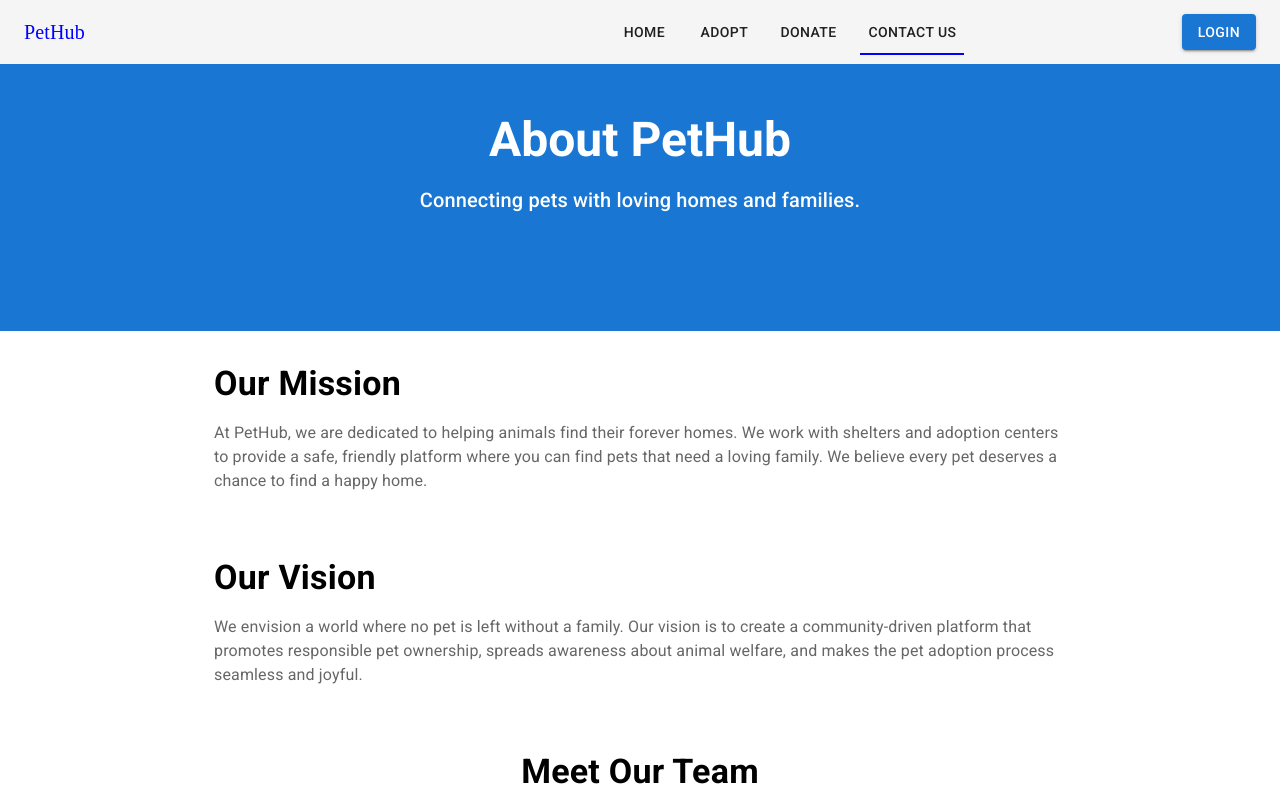
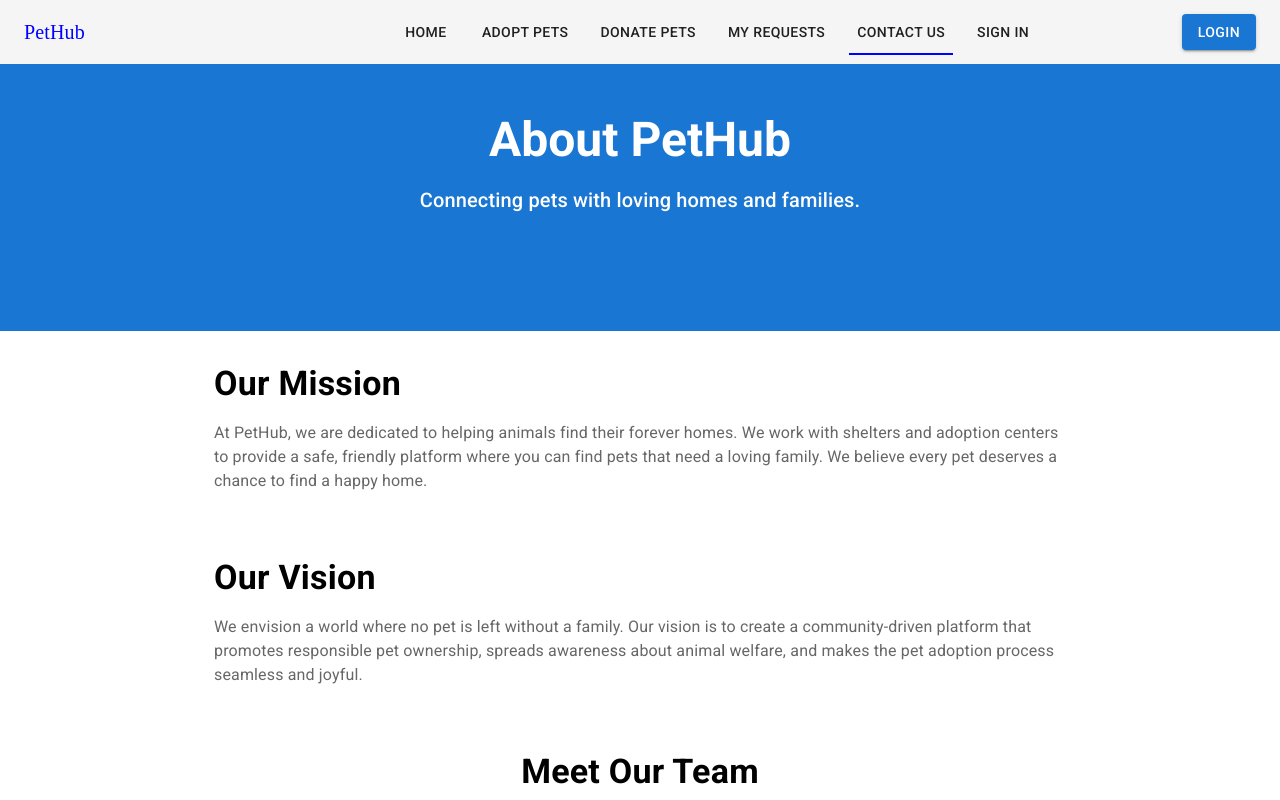
Before and after one commit to bibashjaprel/Pethub, a React (Create React App) app in the folder frontend/: page /contact in a window 1280 px wide. Shown: the top 800 px of the page. Built offline with nearby package versions, Linux system fonts and the light colour scheme; the HTML template or start-up script is replaced by a standard one.

Commit message:
link con

```diff
--- a/frontend/src/components/Navbar.jsx
+++ b/frontend/src/components/Navbar.jsx
@@ -57,9 +57,12 @@ const Navbar = () => {
     } else {
       setMenuItems([
         { text: 'Home', path: '/' },
-        { text: 'Adopt', path: '/all-pets' },
-        { text: 'Donate', path: '/donatepet' },
+        { text: 'Adopt Pets', path: '/all-pets' },
+        { text: 'Donate Pets', path: '/donatepet' },
+        { text: 'My Requests', path: '/user/requests/' },
         { text: 'Contact Us', path: '/contact' },
+        { text: 'Sign In', path: '/login/' },
+
       ]);
     }
   }, [isLoggedIn, role]);
--- a/frontend/src/pages/AboutUs.jsx
+++ b/frontend/src/pages/AboutUs.jsx
@@ -1,4 +1,5 @@
 import React from 'react';
+import { Link } from 'react-router-dom';
 import {
   Box,
   Container,
@@ -127,9 +128,18 @@ const AboutUs = () => {
             Whether you’re looking to adopt a pet, volunteer, or donate, there are many ways to help our cause.
             Together, we can create a better world for animals.
           </Typography>
-          <Button variant="contained" color="primary" size="large" startIcon={<People />}>
-            Get Involved
-          </Button>
+
+          <Button
+            component={Link}
+            to="https://github.com/bibashjaprel/Pethub"
+            variant="contained"
+            color="primary"
+            size="large"
+            startIcon={<People />}
+            target="_blank" // Open in a new tab
+            >
+          Get Involved
+        </Button>
         </Container>
       </Section>
     </Box>
```
